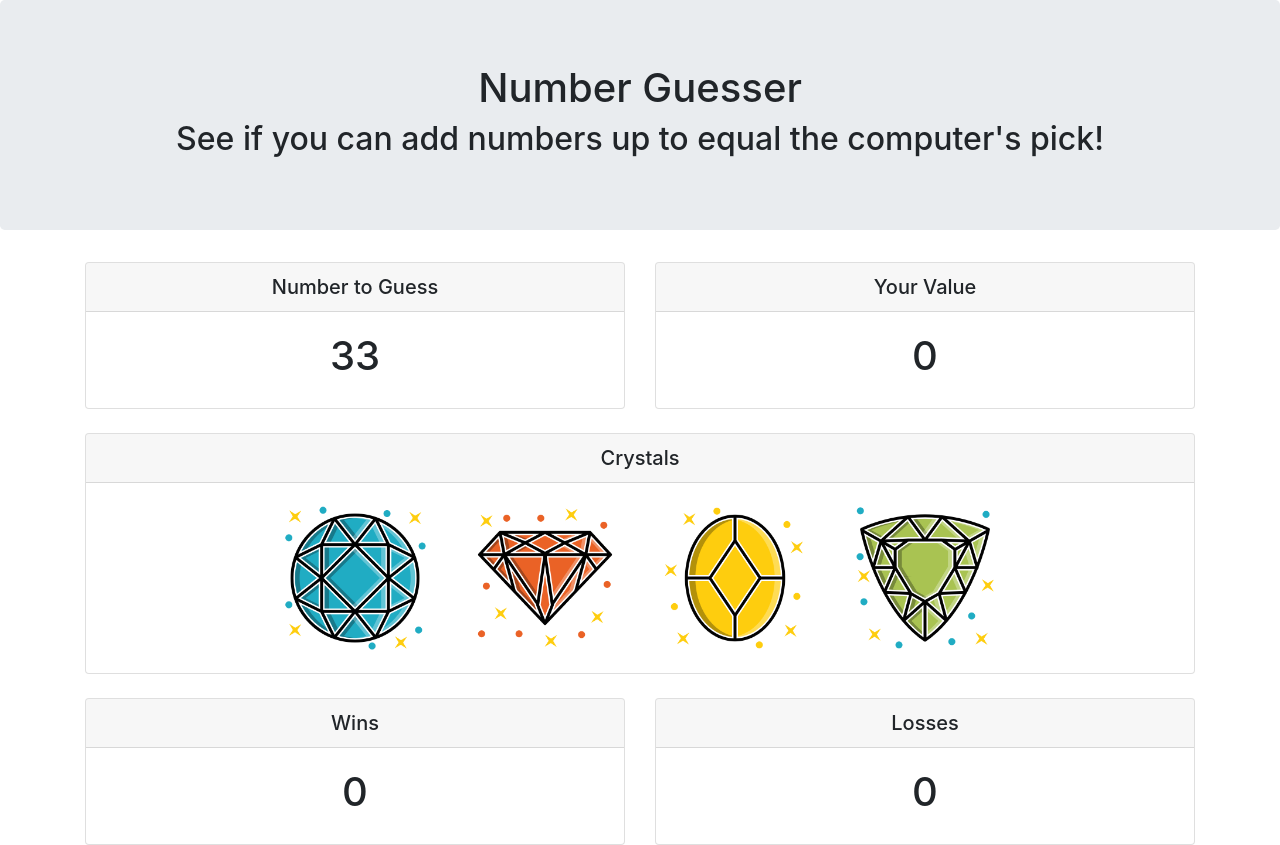
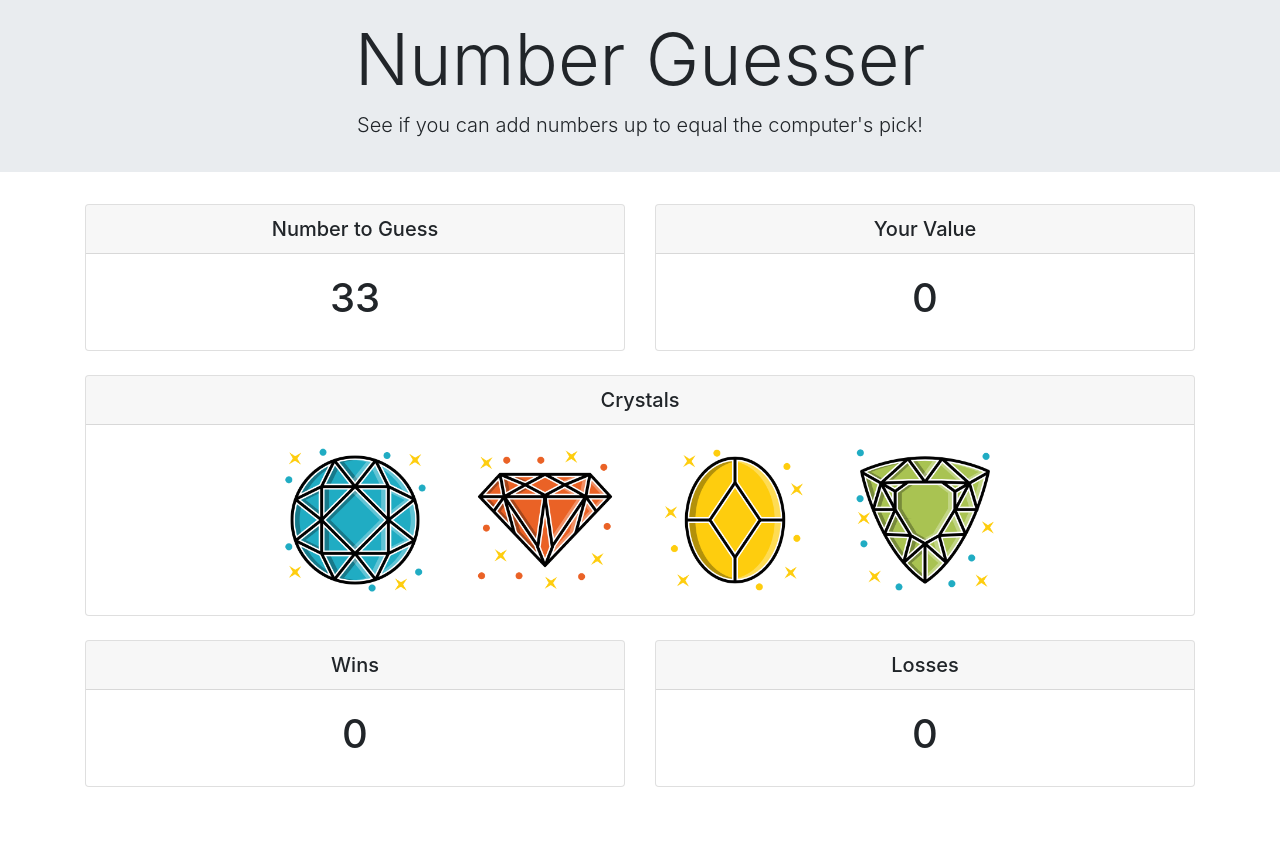
Before and after one commit to v-tank/week-4-game, a plain HTML site: page index.html in a window 1280 px wide. After the commit the page ends 800 px from the top, so only its background shows below. Drawn offline with nearby package versions, Linux system fonts and the light colour scheme.

Commit message:
fixed the jumbotron

```diff
--- a/assets/css/style.css
+++ b/assets/css/style.css
@@ -1,5 +1,5 @@
 .crystal-image {
-      width: 150px;
-      height: 150px;
-      margin: 0 20px;
+  width: 150px;
+  height: 150px;
+  margin: 0 20px;
 }
--- a/index.html
+++ b/index.html
@@ -18,9 +18,11 @@
 
 <body>
 
-  <div class="jumbotron">
-    <h1 class="text-center">Number Guesser</h1>
-    <h2 class="text-center">See if you can add numbers up to equal the computer's pick!</h2>
+  <div class="jumbotron jumbotron-fluid pt-3 pb-3">
+    <div class="container">
+      <h1 class="display-3 text-center">Number Guesser</h1>
+      <p class="lead text-center">See if you can add numbers up to equal the computer's pick!</p>
+    </div>
   </div>
 
   <div class="container">
```
